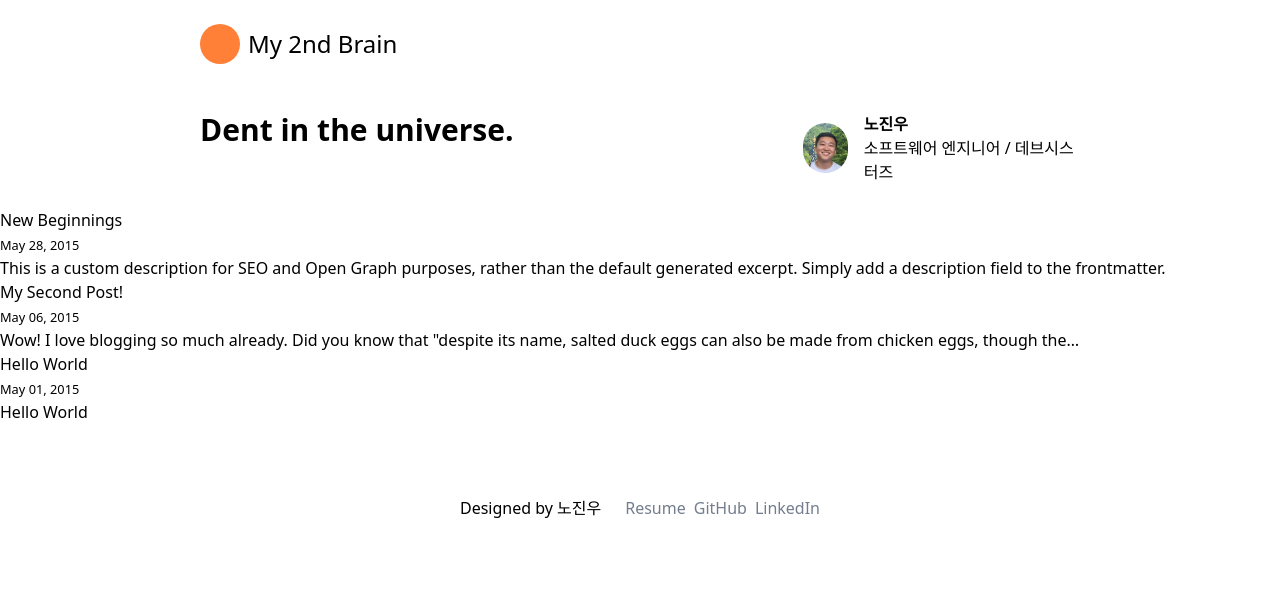
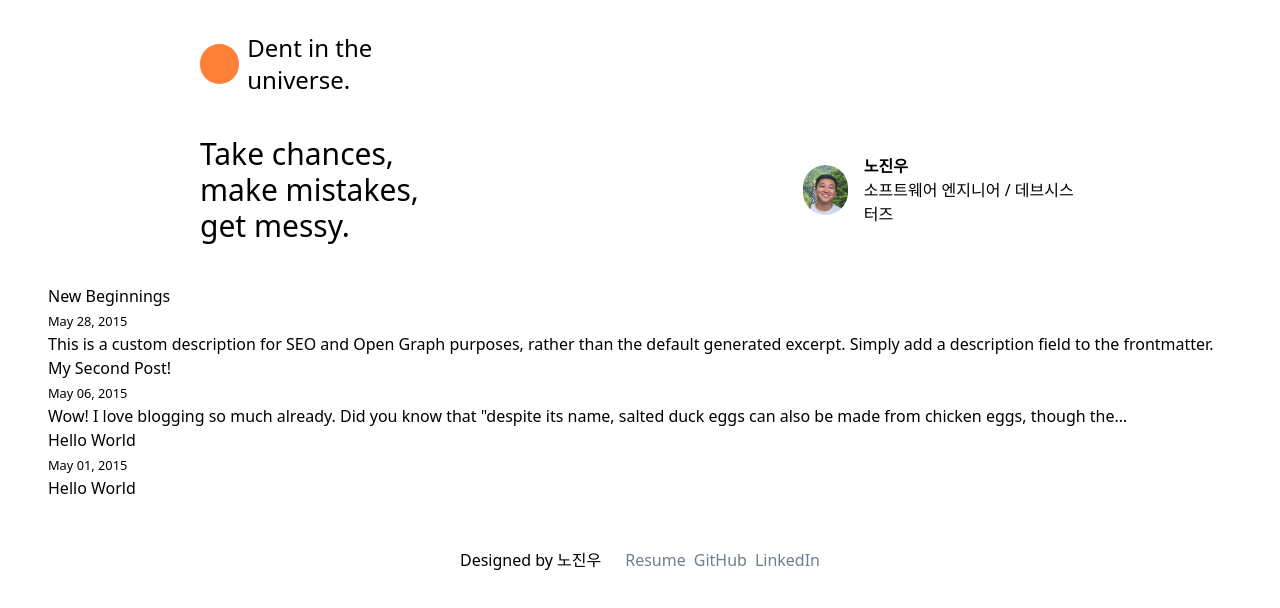
Before and after one commit to yesjinu/yesjinu.github.io, a Gatsby site: page / in a window 1280 px wide. Built offline with nearby package versions, Linux system fonts and the light colour scheme; Gatsby itself is replaced by a stand-in of ours.

Commit message:
feat: make title component stylish

```diff
--- a/gatsby-config.js
+++ b/gatsby-config.js
@@ -1,7 +1,6 @@
 module.exports = {
   siteMetadata: {
-    title: `My 2nd Brain`,
-    slogan: `Dent in the universe.`,
+    title: `Dent in the universe.`,
     author: {
       name: `노진우`,
       summary: `소프트웨어 엔지니어 / 데브시스터즈`,
--- a/src/components/Layout/Grid/index.js
+++ b/src/components/Layout/Grid/index.js
@@ -1,11 +1,11 @@
 import * as React from "react"
 
 const Grid = (props) => {
-  const { children } = props;
+  const { children, className } = props;
 
   return (
     <div
-      className={`mx-auto grid max-w-screen-md grid-flow-row grid-cols-1 gap-x-6 gap-y-6 px-8 py-6 sm:grid-cols-2 md:px-10 lg:grid-cols-3`}
+      className={`mx-auto grid max-w-screen-md grid-flow-row grid-cols-1 gap-x-6 gap-y-6 sm:grid-cols-2 md:px-10 lg:grid-cols-3 ${className}`}
     >
       {children}
     </div>
--- a/src/components/Layout/Header/index.js
+++ b/src/components/Layout/Header/index.js
@@ -12,7 +12,7 @@ const Header = ({location, title}) => {
       <div className="flex items-center space-x-2">
         <Logo/>
         {isRootPath && (
-          <p className="text-2xl">
+          <p className="text-2xl text-black">
             <Link to="/">{title}</Link>
           </p>
         )}
--- a/src/components/Layout/layout.js
+++ b/src/components/Layout/layout.js
@@ -5,13 +5,13 @@ import Footer from "./Footer";
 const Layout = ({ location, title, children }) => {
 
   return (
-    <>
+    <div className="px-12 py-8">
       <Header location={location} title={title}/>
 
       <main>{children}</main>
 
       <Footer />
-    </>
+    </div>
   )
 }
 
--- a/src/components/bio.js
+++ b/src/components/bio.js
@@ -15,7 +15,6 @@ const Bio = () => {
     query BioQuery {
       site {
         siteMetadata {
-          slogan
           author {
             name
             summary
@@ -28,15 +27,14 @@ const Bio = () => {
     }
   `)
 
-  const slogan = data.site.siteMetadata?.slogan
   const author = data.site.siteMetadata?.author;
   const resumeLink = data.site.siteMetadata?.url.resume;
 
   return (
-    <Grid>
+    <Grid className="py-10">
       <div className="col-span-1 md:col-span-1 lg:col-span-2">
-        <p className="font-bold text-3xl">
-          {slogan}
+        <p className="text-3xl">
+          Take chances,<br/> make mistakes,<br/> get messy.
         </p>
       </div>
       <div className="flex items-center col-span-1">
```
